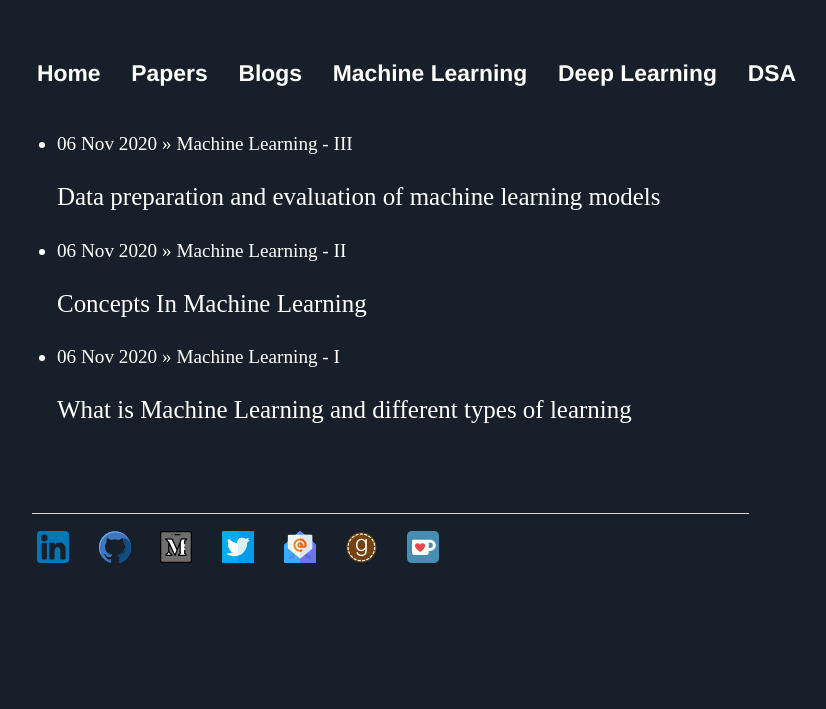
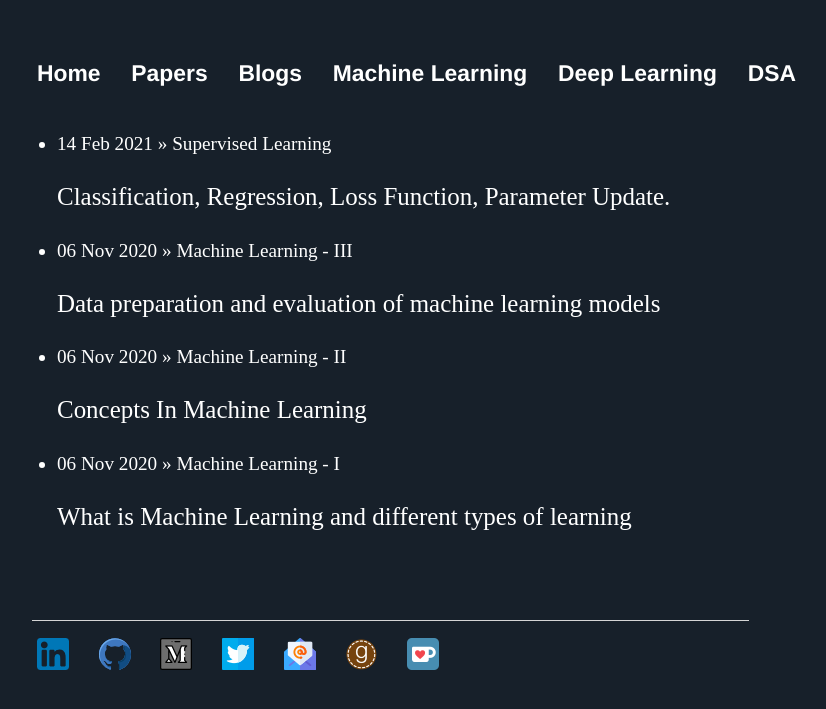
Before and after one commit to Mayurji/mayurji.github.io, a Jekyll site: the page built from machine-learning/index.html, in a window 1280 px wide. Shown: the top 709 px of the page, without its empty margins (160-986 px from the left). Built offline with Jekyll 4.4.1, drawn with Linux system fonts in a browser that asks for light colours.

Commit message:
Update Supervised Learning.md

```diff
--- a/_machine-learning/Supervised Learning.md
+++ b/_machine-learning/Supervised Learning.md
@@ -1,8 +1,18 @@
+---
+layout: machine-learning
+title: Supervised Learning
+description: Classification, Regression, Loss Function, Parameter Update.
+date:   2021-02-14 17:43:52 +0530
+---
+{% include mathjax.html %}
+
 # Supervised Learning
+In this blog post, we'll discuss about supervised learning and the class of problems that comes under its umbrella. Before getting into supervised learning, I would highly recommend going through machine learning jargon like what is dataset, target, predictor, model etc. from the [previous blog posts](https://mayurji.github.io/machine-learning/).
 
-In this blog post, we'll discuss about supervised learning and the class of problems that comes under its umbrella. Before getting into supervised learning, I would highly recommend going through machine learning jargon like what is dataset, target, predictor, model etc. from the previous blog posts.
-
-Image Random
+<center>
+<img src="{{site.url}}/assets/images/ml/yannis-h-uaPaEM7MiQQ-unsplash.jpg"  style="zoom: 5%  background-color:#DCDCDC;" width="100%" height=auto/><br>
+<p><span>Photo by <a href="https://unsplash.com/@yanphotobook?utm_source=unsplash&amp;utm_medium=referral&amp;utm_content=creditCopyText">Yannis H</a> on <a href="https://unsplash.com/s/photos/teaching?utm_source=unsplash&amp;utm_medium=referral&amp;utm_content=creditCopyText">Unsplash</a></span></p>
+</center>
 
 ## 📌Supervised Observation
 
@@ -11,23 +21,32 @@
 \{x^{(1)},...,\ x^{(m)}\} \ and \ \{y^{(1)}, ..., \ y^{(m)}\}
 $$
 
-### 📌Type of Prediction
+## 📌Type of Prediction
 
 Consider observing animals, when we see an animal before we label it as Dog or Cat, we with our super speed consciousness, we check for features like number of legs, eyes, head, body, whiskers etc and then label it as animal A, B, C etc.
 
-Image Supervised Learning / Classification
+<center>
+<img src="{{site.url}}/assets/images/ml/classification.png"  style="zoom: 5%  background-color:#DCDCDC;"  width="80%" height=auto/><br>
+<p>Figure 1: Supervised Learning - Classification Based Problem</p>
+</center>
 
 Classifying animals or identifying an object or identifying whether a mail is Spam or Not, all these problems are called as **Classification** based Machine Learning problems. Thus, here we predict the predictors/observation as an **one of N finite categories**. Examples- Logistic Regression, SVM etc.
 
-Image Supervised Learning/ Regression
+<center>
+<img src="{{site.url}}/assets/images/ml/regression(1).png"  style="zoom: 5%  background-color:#DCDCDC;"  width="80%" height=auto/><br>
+<p>Figure 2: Supervised Learning - Regression Based Problem</p>
+</center>
 
 Now, consider predicting the price of a stock, we know that stock prices are volatile in nature, meaning it changes from a minute by minute. And the drop or rise in prices are not categorical like +5/+10 or -10/-5, the value changes in decimals as a continuous values.
 
 Problems like stock price prediction, house price prediction etc all come under a class of problem called as **Regression**. Thus, here we predict the predictors/observation as **one of infinite continuous value.** Examples - Linear Regression, Decision Tree based Regression etc.
 
-### 📌Type of Model
+## 📌Type of Model
 
-Image Discriminative and Generative Model
+<center>
+<img src="{{site.url}}/assets/images/ml/Discriminative_Generative.png"  style="zoom: 5%  background-color:#DCDCDC;"  width="80%" height=auto/><br>
+<p>Figure 3: Supervised Learning - Discriminative and Generative Model</p>
+</center>
 
 A model can learn to classify animals or predict the price of the stock in two different ways.
 
@@ -47,7 +66,10 @@
 
 Consider a linear regression problem, the loss function plays the role to generate the best fit line between the predictors such that when a new unseen data point is put into the regression line, it at best tries to identify the best estimate of y for unseen data point. For linear regression, the widely used loss function is Mean Squared Error. It's called error because the estimate is deviated from true value.
 
-Image Mean Squared Error
+<center>
+<img src="{{site.url}}/assets/images/ml/mse.png"  style="zoom: 5%  background-color:#DCDCDC;"  width="80%" height=auto/><br>
+<p>Figure 4: Loss Function - Mean Squared Error</p>
+</center>
 
 *The **least squares method** is a statistical **procedure** to find the best fit for a set of data points by minimizing the sum of  the offsets or residuals of points from the plotted curve. **Least squares** regression is **used** to predict the behavior of dependent variables.*
 
@@ -65,7 +87,10 @@
 
 In Linear Regression, the model learn these parameters while training the model and updates it such that the loss is reduced, and estimated y is brought close to true y. Parameter update is a key factor in developing a generalized model. Learning rate is a hyperparameter that is tuned for finding the proper update.
 
-Image gd
+<center>
+<img src="{{site.url}}/assets/images/ml/gd.png"  style="zoom: 5%  background-color:#DCDCDC;"  width="80%" height=auto/><br>
+<p>Figure 4: Parameter Update - Gradient Descent</p>
+</center>
 
 An algorithm that is widely used for parameter update is **Gradient Descent**. Gradient Descent uses partial derivatives to update the parameter θ. Similarly there are other ways to find parameters updates like Likelihood and Newton's Algorithm.
 
@@ -73,12 +98,15 @@
 
 In supervised learning, the evaluation is quite simple in both the classification and regression problem. Since the dataset is labelled, we can create a separate test set and validation set from our dataset and use the trained model to predict how accurately it classifies on test set by metric using accuracy, precision, recall, f1-score etc.
 
-In regression problem, we can keep the margin of error that is allowed by the model and measure it using R square, Adjusted R square, MSE etc. I've covered this topic in [Machine Learning Concept]().
+In regression problem, we can keep the margin of error that is allowed by the model and measure it using R square, Adjusted R square, MSE etc. I've covered this topic in [Machine Learning Concept](https://mayurji.github.io/machine-learning/2020-11-06-machine-learning-III).
 
 ❌**Warning** ❌ Never use the training set to evaluate the model !
 
 I hope covered almost everything required for performing supervised learning. Next we'll deep dive into unsupervised learning.
 
 Thanks for reading
+# 🐅
 
-# 🐅
+**Reference**
+
+CS229 Machine Learning - Stanford
```
